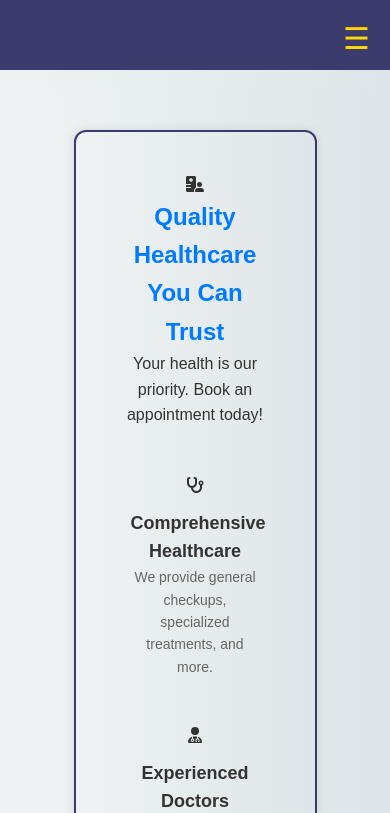
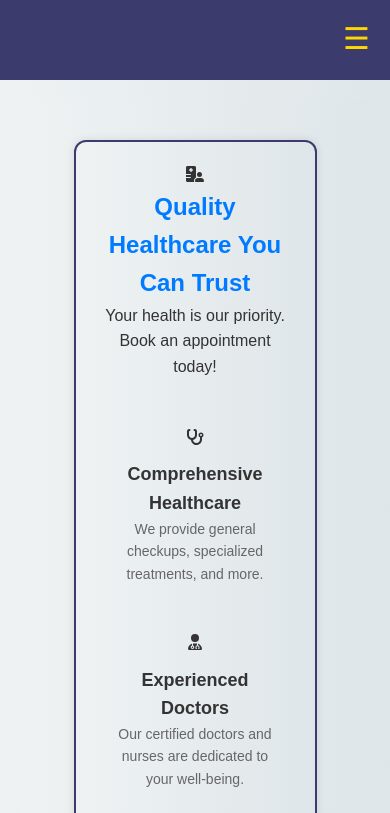
Before and after one commit to Eshetu70/hospital, a plain HTML site: page index.html in a window 390 px wide. Shown: the top 813 px of the page. Drawn offline with Linux system fonts and the light colour scheme; a script that the page names is missing.

Commit message:
Update styles.css

```diff
--- a/styles.css
+++ b/styles.css
@@ -144,7 +144,7 @@ footer {
 @media (max-width: 768px) {
 
     header {
-        height: 70px; /* Increase height slightly for mobile */
+        height: 80px; /* Increase height slightly for mobile */
         padding: 12px 20px;
     }
     form {
@@ -263,7 +263,7 @@ nav ul li a:hover {
     background: linear-gradient(to right, #eef2f3, #dfe6e9);
     color: #333;
     line-height: 1.6;
-    padding: 40px;
+    padding: 20px;
     border-radius: 12px; /* Increased radius for better visibility */
     box-shadow: 0px 0px 10px rgba(0, 0, 0, 0.1);
 
@@ -386,7 +386,7 @@ nav ul li a:hover {
     background: linear-gradient(to right, #eef2f3, #dfe6e9);
     color: #333;
     line-height: 1.6;
-    padding: 40px;
+    padding: 20px;
     border-radius: 12px; /* Increased radius for better visibility */
     box-shadow: 0px 0px 10px rgba(0, 0, 0, 0.1);
 
```
